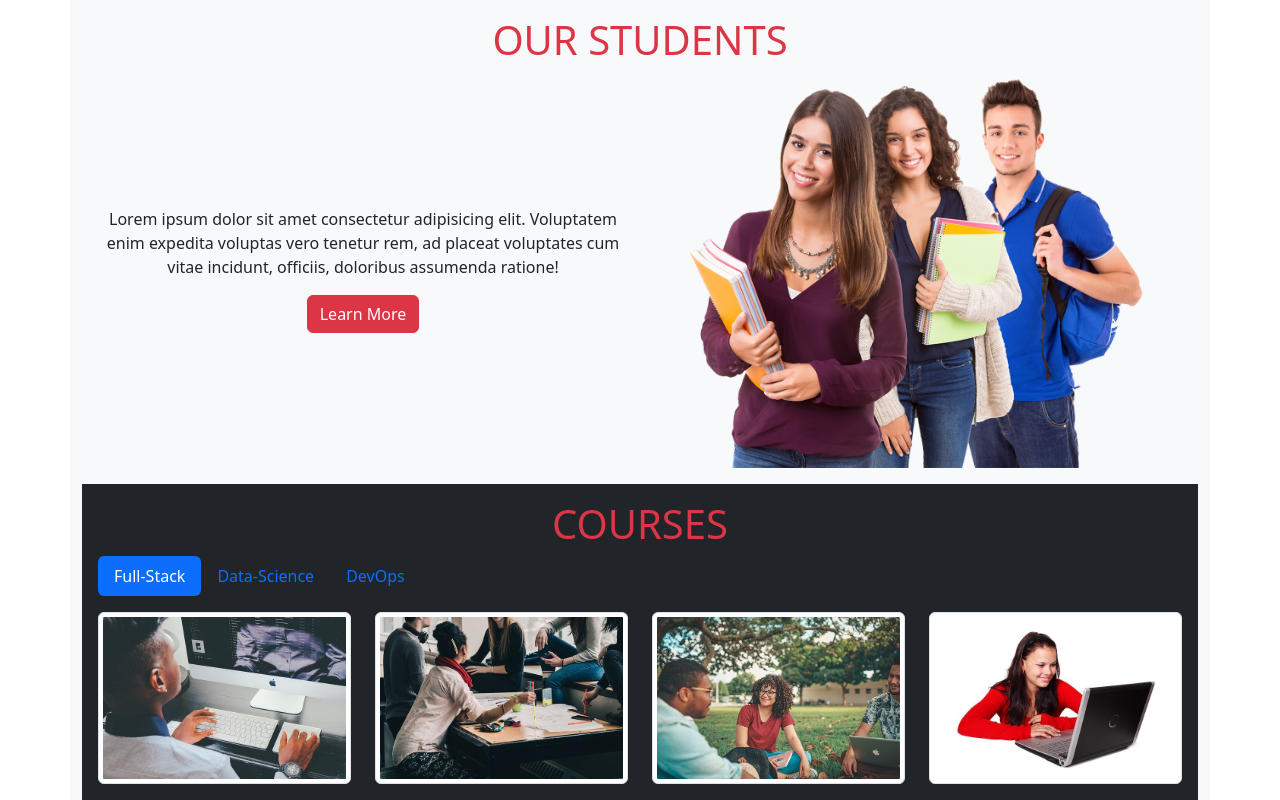
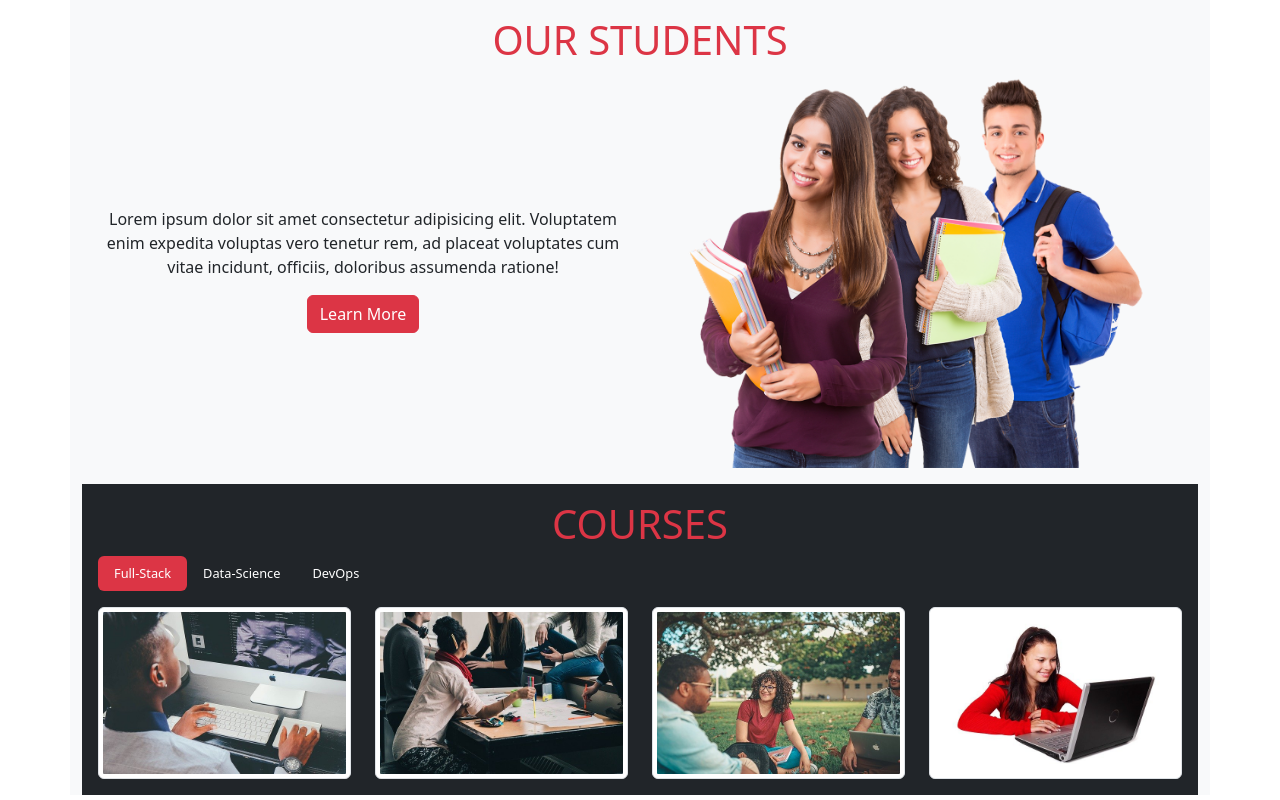
Before and after one commit to psyBeth/BS-Netlify-App, a plain HTML site: page index.html in a window 1280 px wide. Shown: the part 1721-2521 px from the top of the page. Drawn offline with nearby package versions, Linux system fonts and the light colour scheme.

Commit message:
courses4

```diff
--- a/css/style.css
+++ b/css/style.css
@@ -56,7 +56,6 @@ section#instructors i:hover{
     opacity: 0.5;
 }
 
-
 /*! -------------- 3- ABOUT SECTION -------------- */
 
 /*! -------------- 4- INSTRUCTORS ---------------- */
@@ -65,6 +64,16 @@ section#instructors i:hover{
 
 /*! -------------- 5- COURSES SECTION ------------ */
 
+section#courses .nav-link.active{
+    background-color: var(--red);
+}
+section#courses .nav-link{
+    color: white;
+}
+section#courses .nav-pills{
+    font-size: 0.8rem;
+}
+
 /*! -------------- 6- CONTACT SECTION ------------ */
 
 /*! -------------- 7- FOOTER --------------------- */
```
